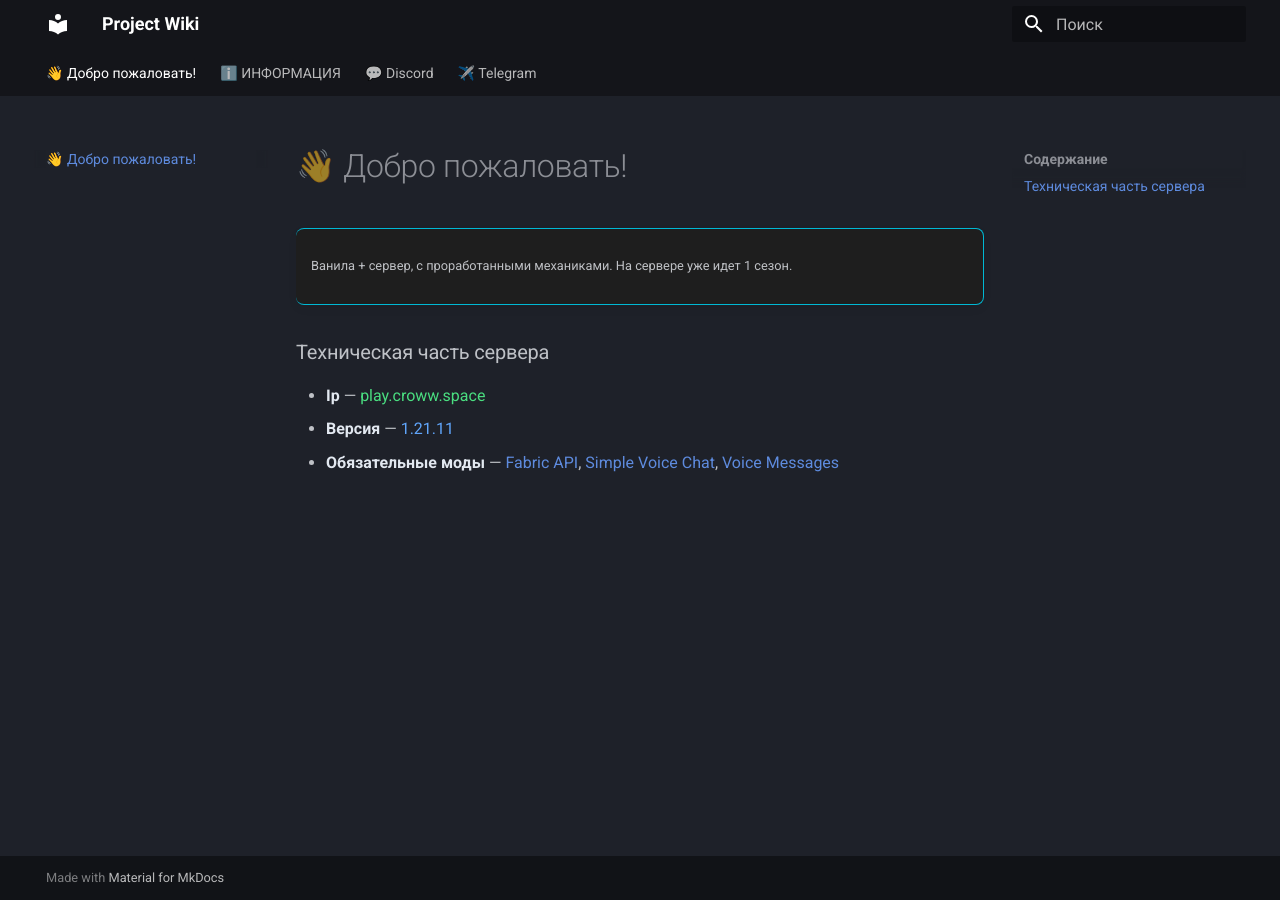
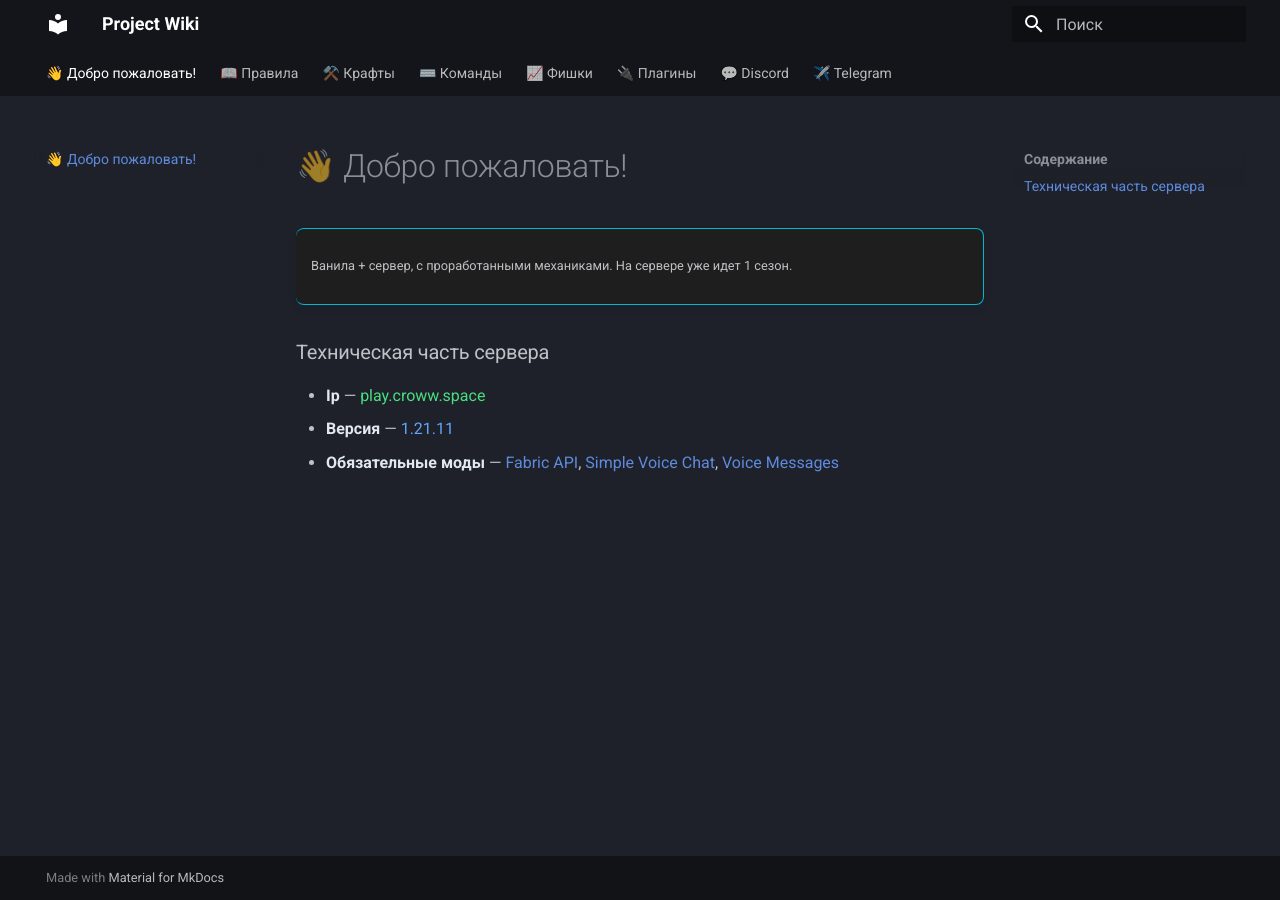
Before and after one commit to croww-mc/croww-mc.github.io, an MkDocs documentation site: the page built from docs/index.md, in a window 1280 px wide. Built offline with MkDocs 1.6.1 and Material for MkDocs 9.7.7, drawn with Linux system fonts in a browser that asks for light colours.

Commit message:
ыфвыуакпролд
ыфавпрол

```diff
--- a/mkdocs.yml
+++ b/mkdocs.yml
@@ -28,15 +28,13 @@ extra_css:
 
 nav:
   - 👋 Добро пожаловать!: index.md
-  - ℹ️ ИНФОРМАЦИЯ:
-    - 📖 Правила: rules.md
-    - ⚒️ Крафты: crafts.md
-    - ⌨️ Команды: commands.md
-    - 📈 Фишки:
-        - index: features.md
-        - Показать ник: fishki/pokazat-nik.md
-        - Радио: fishki/radio.md
-        # ... остальные подпункты
-    - 🔌 Плагины: plugins.md
+  - 📖 Правила: rules.md
+  - ⚒️ Крафты: crafts.md
+  - ⌨️ Команды: commands.md
+  - 📈 Фишки:
+      - index: features.md
+      - Показать ник: fishki/pokazat-nik.md
+      - Радио: fishki/radio.md
+  - 🔌 Плагины: plugins.md
   - 💬 Discord: https://discord.com/invite/fKPNDYVxjB
   - ✈️ Telegram: https://t.me/croww_mc
```
